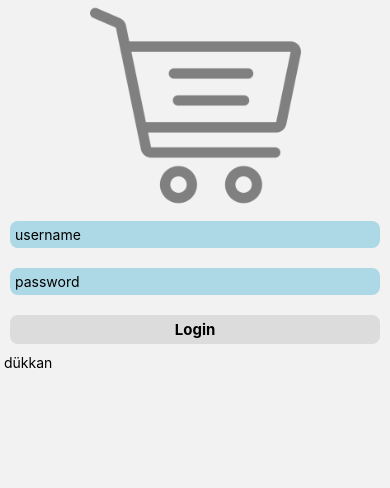
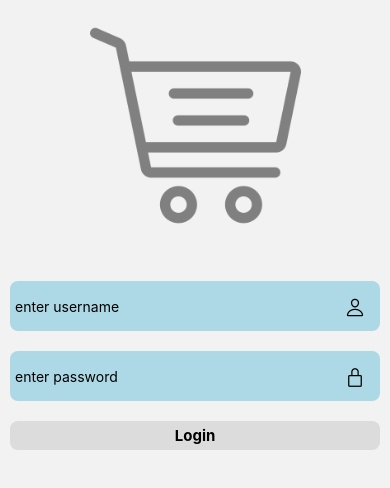
Before and after one commit to seymasingin/shopstoremobil, a React Native app: screen /Login in a window 390 px wide. Shown: the top 488 px of the page. Built offline with nearby package versions, Linux system fonts and the light colour scheme.

Commit message:
usePost added

```diff
--- a/package.json
+++ b/package.json
@@ -10,6 +10,7 @@
     "test": "jest"
   },
   "dependencies": {
+    "@react-native-async-storage/async-storage": "^1.17.11",
     "@react-navigation/native": "^6.1.4",
     "@react-navigation/native-stack": "^6.9.10",
     "axios": "^1.3.4",
@@ -23,6 +24,7 @@
     "react-native-config": "^1.5.0",
     "react-native-safe-area-context": "^4.5.0",
     "react-native-screens": "^3.20.0",
+    "react-native-vector-icons": "^9.2.0",
     "react-redux": "^8.0.5"
   },
   "devDependencies": {
--- a/src/components/Button.js
+++ b/src/components/Button.js
@@ -1,13 +1,16 @@
 import React from "react";
-import {TouchableOpacity, Text} from "react-native";
+import {TouchableOpacity, Text, ActivityIndicator} from "react-native";
 
-const Button = ({text, onPress}) => {
+const Button = ({text, onPress, loading}) => {
     return(
-        <TouchableOpacity style= {styles.container} onPress={onPress}>
-            <Text style= {styles.title}>{text}</Text>
+        <TouchableOpacity style= {styles.container} onPress={onPress} disabled={loading}>
+            {loading ?
+            (<ActivityIndicator/>)
+            :(<Text style= {styles.title}>{text}</Text>)}
         </TouchableOpacity>
     )
-}
+};
+
 
 export default Button;
 
--- a/src/components/Input.js
+++ b/src/components/Input.js
@@ -1,10 +1,15 @@
 import React from "react";
 import {View, TextInput} from "react-native";
+import Icon from 'react-native-vector-icons/Ionicons';
 
-const Input = ({placeholder, onType}) => {
+const Input = ({placeholder, onType, value, iconName}) => {
     return(
         <View style= {styles.container}>
-            <TextInput placeholder={placeholder} onChangeText= {onType} />
+            <TextInput style={styles.input}
+                        placeholder={placeholder}
+                        onChangeText= {onType}
+                        value={value}/>
+            <Icon style={styles.icon} name={iconName} size={20} />
         </View>
     )
 }
@@ -13,10 +18,19 @@ export default Input;
 
 const styles ={
     container:{
+        flexDirection: "row",
         padding:5,
         margin:10,
         backgroundColor: "#add8e6",
-        borderRadius:8
+        borderRadius:8,
+        height: 50
         },
+    input:{
+        flex:1,
+    },
+    icon:{
+        margin:10,
+        color:"black"
+    }
 
 }
--- /dev/null
+++ b/src/hooks/usePost.js
@@ -0,0 +1,24 @@
+import React, {useState} from "react";
+import axios from "axios";
+
+const usePost = () => {
+    const [data, setData] = useState(null);
+    const [loading, setLoading] = useState(false);
+    const [error, setError] = useState(null);
+
+    const post = async (url, apiData)=>{
+        try {
+            setLoading(true);
+            const {data:responseData} = await axios.post(url, apiData);
+            setData(responseData);
+            setLoading(false);
+        } catch (error) {
+            setError(error);
+            setLoading(flase);
+        }
+    }
+
+    return {data, loading, error, post }
+}
+
+export default usePost;
--- a/src/screens/Login.js
+++ b/src/screens/Login.js
@@ -1,21 +1,53 @@
 import React from "react";
-import { Text, View, SafeAreaView, Image, Dimensions } from "react-native";
+import { View, SafeAreaView, Image, Dimensions, Alert } from "react-native";
 import Button from "../components/Button";
 import Input from "../components/Input";
+import { Formik } from "formik";
+import usePost from "../hooks/usePost";
+import AsyncStorage from "@react-native-async-storage/async-storage";
 
-function Login() {
+
+function Login({navigation}) {
+
+    const {data, loading, error, post } = usePost();
+
+    function handleLogin (values) {
+        post('https://fakestoreapi.com/auth/login', values)
+    };
+
+    if(error){
+        Alert.alert("Store" , "enter a user")
+    }
+
+    if(data){
+        if(data.status=== "Error"){
+            Alert.alert("Store" , "user not found")
+        }
+        else{
+            navigation.navigate("Products")
+        }
+    }
+
     return(
     <SafeAreaView style= {styles.container}>
         <View style= {styles.logo_container}>
         <Image style= {styles.logo} source={require("../assets/login.png")}/>
         </View>
 
-        <View style= {styles.body_container}>
-        <Input placeholder="username"/>
-        <Input placeholder= "password"/>
-        <Button text= "Login" />
-        <Text> dükkan</Text>
-        </View>
+        <Formik initialValues={{username:"", password:""}} onSubmit= {handleLogin}>
+        {({handleSubmit, handleChange, values}) =>
+        (<View style= {styles.body_container}>
+        <Input placeholder="enter username"
+                value={values.username}
+                onType={handleChange("username")}
+                iconName="person-outline"/>
+        <Input placeholder= "enter password"
+                value={values.password}
+                onType={handleChange("password")}
+                iconName="lock-closed-outline"/>
+        <Button text= "Login" onPress={handleSubmit} loading={loading} />
+        </View>)}
+        </Formik>
 
     </SafeAreaView>
     )
@@ -30,6 +62,11 @@ const styles = {
         width: Dimensions.get("window").width,
         resizeMode: "contain",
         alignSelf: "center",
-        tintColor: "gray"
+        tintColor: "gray",
+        margin:20
+    },
+    body_container:{
+        marginTop:20
     }
+
 }
--- a/src/screens/Products.js
+++ b/src/screens/Products.js
@@ -1,5 +1,5 @@
 import React  from "react";
-import { SafeAreaView, Text, FlatList, ActivityIndicator } from "react-native";
+import { FlatList, ActivityIndicator } from "react-native";
 import ProductCard from "../components/ProductCard";
 import useFetch from "../hooks/useFetch/useFetch";
 import Loading from "../components/Loading";
```
Also changed, not shown: 2 other files (tests, documents, lock files or other folders).
